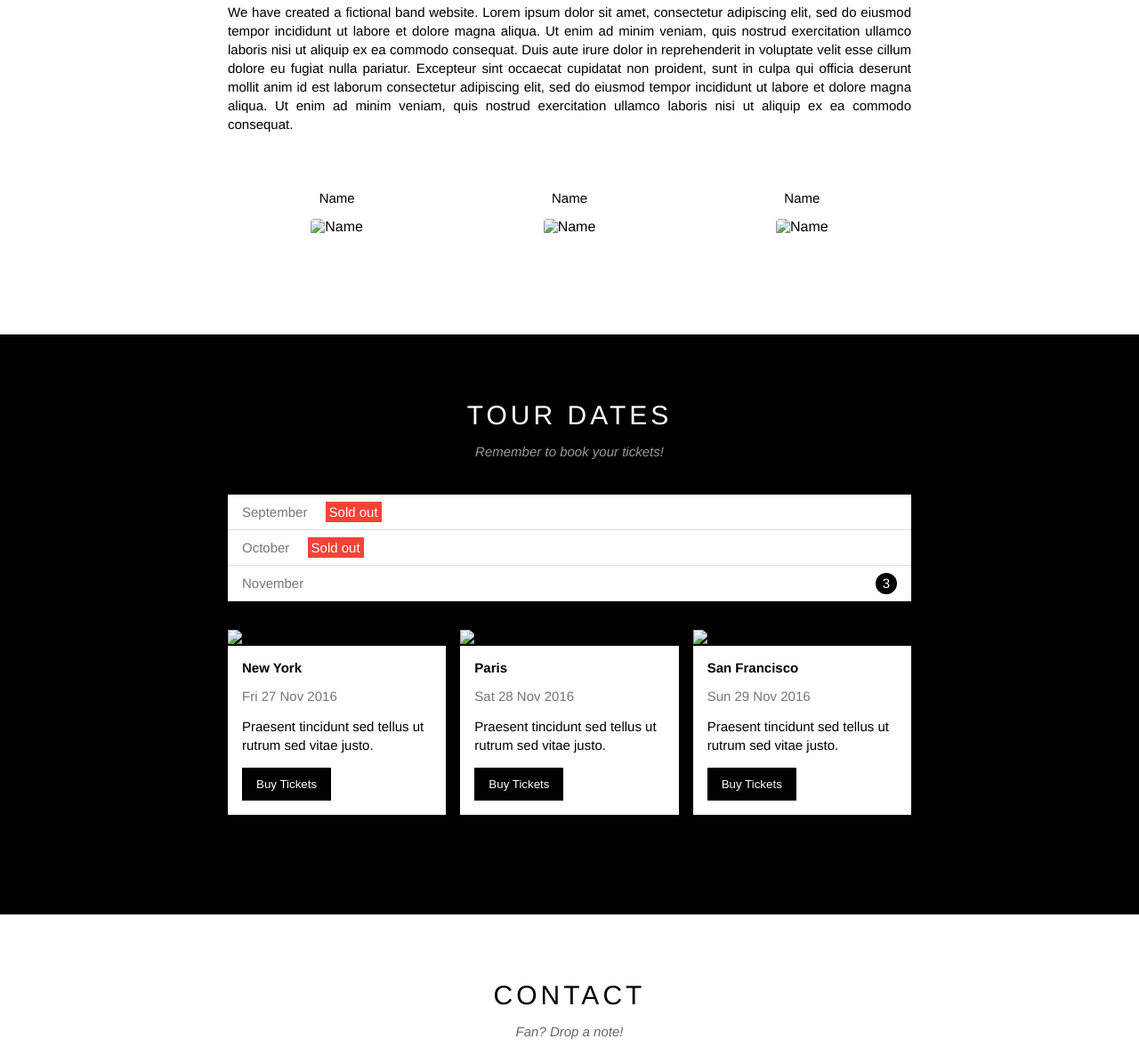
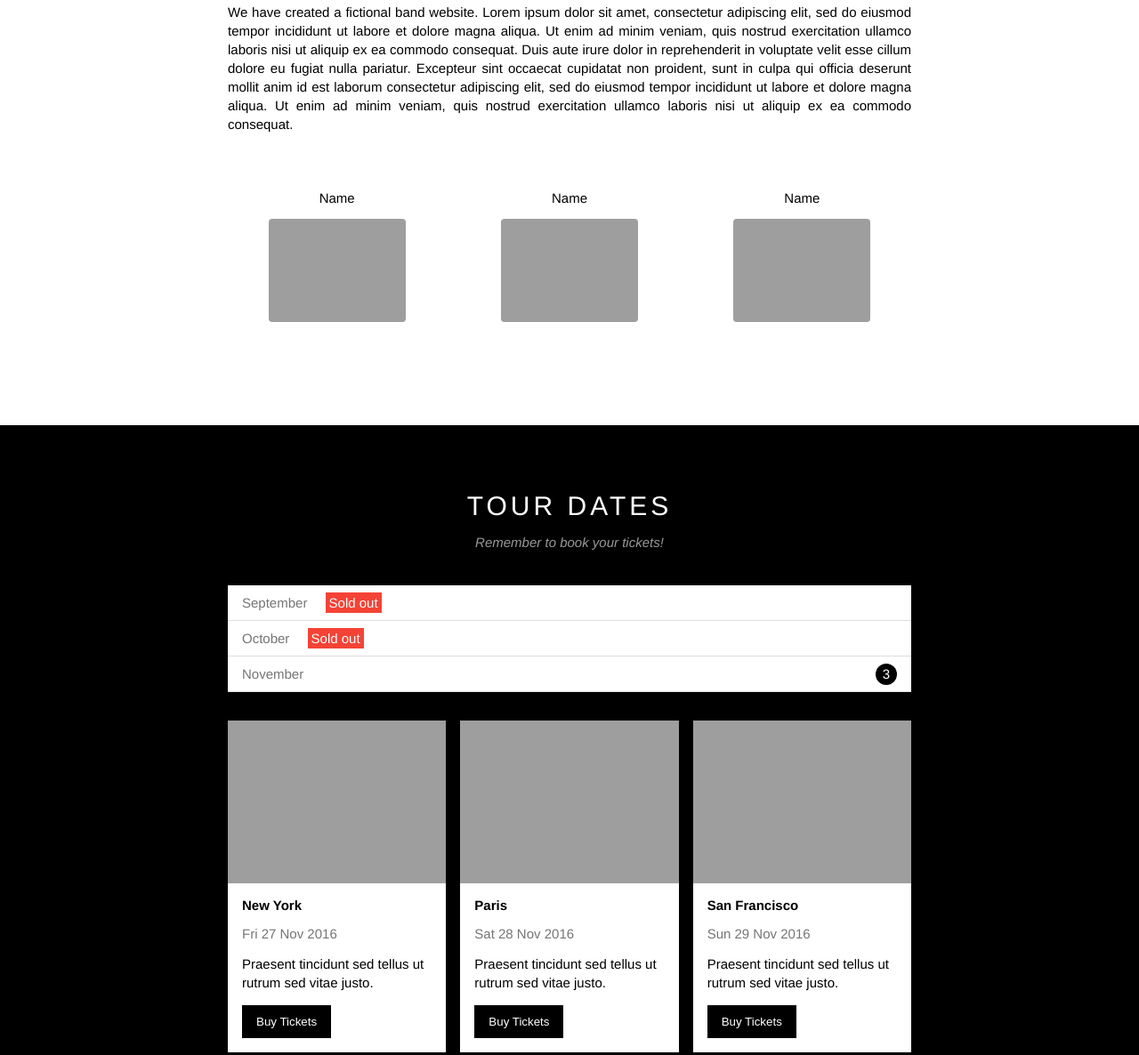
Before and after one commit to HoangTien1005/w3band, a plain HTML site: page index.html in a window 1280 px wide. Shown: the part 838-2024 px from the top of the page at 89% size. Drawn offline with Linux system fonts and the light colour scheme; the site is published under a folder, as on GitHub Pages, so addresses that start at the root find nothing.

Commit message:
modified img URL

```diff
--- a/index.html
+++ b/index.html
@@ -74,7 +74,7 @@
             <div class="col col-third s-col-full mt-32 text-center">
               <p class="member-name">Name</p>
               <img
-                src="/assets/img/members/member1.jpeg"
+                src="./assets/img/members/member1.jpeg"
                 alt="Name"
                 class="member-img"
               />
@@ -83,7 +83,7 @@
             <div class="col col-third s-col-full mt-32 text-center">
               <p class="member-name">Name</p>
               <img
-                src="/assets/img/members/member1.jpeg"
+                src="./assets/img/members/member1.jpeg"
                 alt="Name"
                 class="member-img"
               />
@@ -92,7 +92,7 @@
             <div class="col col-third s-col-full mt-32 text-center">
               <p class="member-name">Name</p>
               <img
-                src="/assets/img/members/member1.jpeg"
+                src="./assets/img/members/member1.jpeg"
                 alt="Name"
                 class="member-img"
               />
@@ -117,7 +117,7 @@
             <div class="row places-list">
               <div class="col col-third s-col-full mt-16">
                 <img
-                  src="/assets/img/places/place1.jpeg"
+                  src="./assets/img/places/place1.jpeg"
                   alt="New York"
                   class="place-img"
                 />
@@ -135,7 +135,7 @@
 
               <div class="col col-third s-col-full mt-16">
                 <img
-                  src="/assets/img/places/place2.jpeg"
+                  src="./assets/img/places/place2.jpeg"
                   alt="New York"
                   class="place-img"
                 />
@@ -153,7 +153,7 @@
 
               <div class="col col-third s-col-full mt-16">
                 <img
-                  src="/assets/img/places/place3.jpeg"
+                  src="./assets/img/places/place3.jpeg"
                   alt="New York"
                   class="place-img"
                 />
@@ -234,7 +234,7 @@
         </div>
         <!-- End: contact section -->
         <div class="map-section">
-          <img src="/assets/img/map.jpeg" alt="" />
+          <img src="./assets/img/map.jpeg" alt="" />
         </div>
       </div>
 
```
